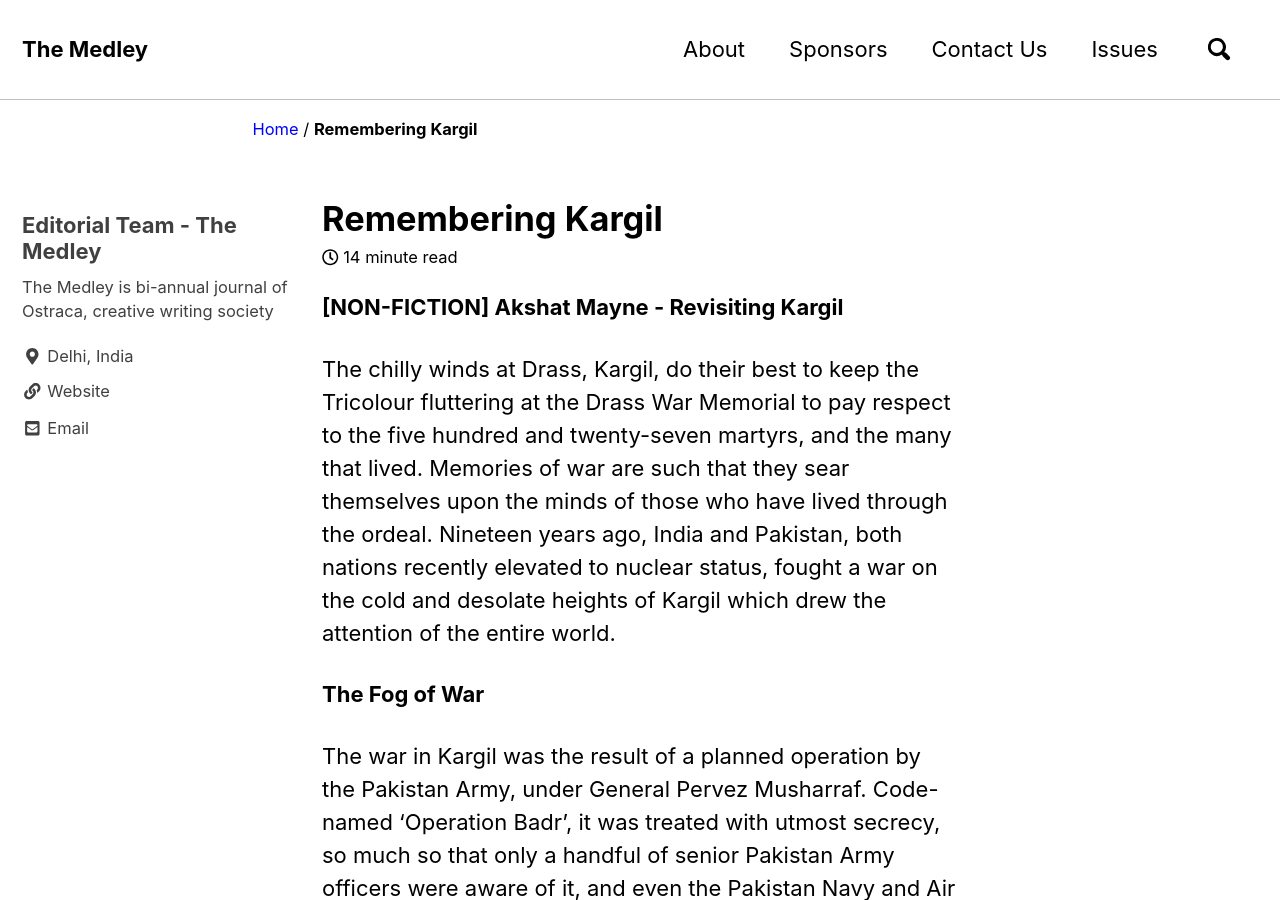
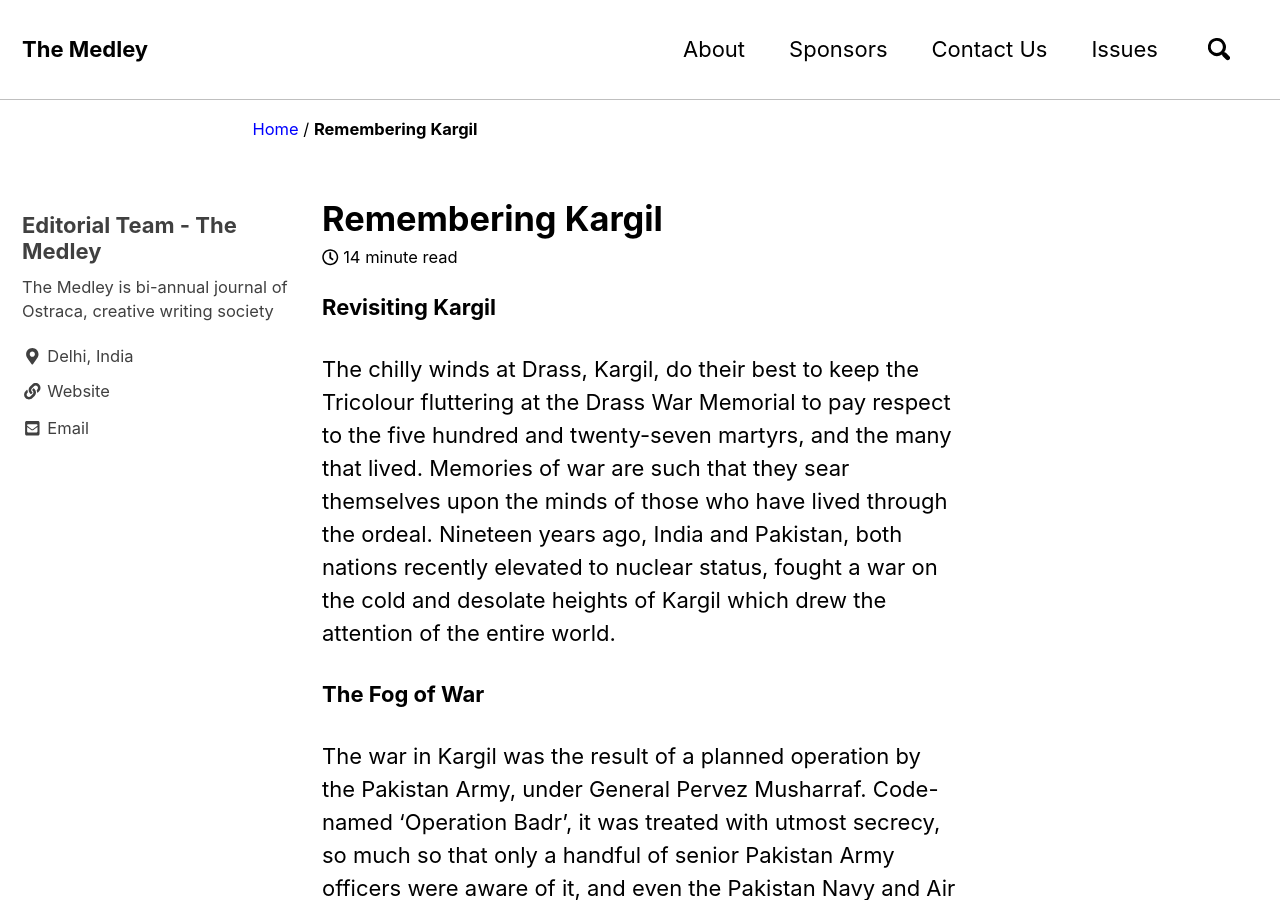
Before and after one commit to TheMedley/TheMedley.github.io, a Jekyll site: the page built from _posts/2018-08-03-remembering-kargil.md, in a window 1280 px wide and 900 px high. Built offline with Jekyll 4.4.1, drawn with Linux system fonts in a browser that asks for light colours; nearby versions of some CDN libraries; some web fonts are replaced; some of the changed text lies outside the part shown.

Commit message:
Update from Forestry.io - Updated 2018-08-03-remembering-kargil.md

```diff
--- a/_posts/2018-08-03-remembering-kargil.md
+++ b/_posts/2018-08-03-remembering-kargil.md
@@ -4,7 +4,7 @@ date: 2018-08-03 14:46:26 +0000
 layout: single
 
 ---
-**\[NON-FICTION\] Akshat Mayne - Revisiting Kargil**
+**Revisiting Kargil**
 
 The chilly winds at Drass, Kargil, do their best to keep the Tricolour fluttering at the Drass War Memorial to pay respect to the five hundred and twenty-seven martyrs, and the many that lived. Memories of war are such that they sear themselves upon the minds of those who have lived through the ordeal. Nineteen years ago, India and Pakistan, both nations recently elevated to nuclear status, fought a war on the cold and desolate heights of Kargil which drew the attention of the entire world.
 
@@ -46,7 +46,7 @@ Revisiting the situation in New Delhi during the war, a strong politico-military
 
 The conflict’s resolution, of course, lies in the hands of the political dispensation, and there is no denying this fact. In the same breath, it must also be noted that as long as Pakistan continues to meddle in the internal affairs of India in the state of J&K, with its plethora of nefarious schemes, the regaining of peace and normalcy will remain a distant aim. In the end, the nation as a whole must never forget the valour and courage displayed by the officers and men of the Indian Army on the inhospitable and treacherous terrain of Kargil. Their sacrifice shall forever be remembered as the price that was paid for the continued freedom of India.
 
-**With Inputs From:
-**_Kargil: From Surprise to Victory_ – General VP Malik, PVSM, AVSM
+\*\*With Inputs From:
+\*\*_Kargil: From Surprise to Victory_ – General VP Malik, PVSM, AVSM
 _India’s Military Conflicts and Diplomacy_ – General VP Malik, PVSM, AVSM
 _The Crimson Chinar_ – Brigadier Amar Cheema, VSM
```
Also changed, not shown: .forestry/front_matter/templates/medley-generic.yml.
